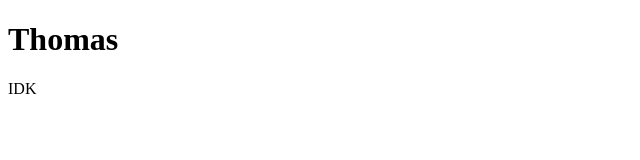
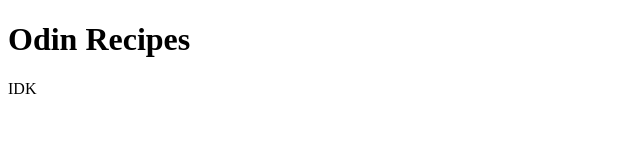
Before and after one commit to scoomboot/Chapter-3-HTML-Foundations, a plain HTML site: page index.html in a window 1280 px wide. Shown: the whole page, without its empty margins (0-640 px from the left). Drawn offline with Linux system fonts and the light colour scheme.

```diff
--- a/index.html
+++ b/index.html
@@ -6,7 +6,7 @@
     <title>Chapter 3</title>
 </head>
 <body>
-    <h1>Thomas</h1>
+    <h1>Odin Recipes</h1>
     <p>IDK</p>
 </body>
 </html>
```
Also changed, not shown: recipes/creamy-tomato-sauce.html (added, +1 -0 lines), recipes/lemon-pepper-wings.html (added, +1 -0 lines).
